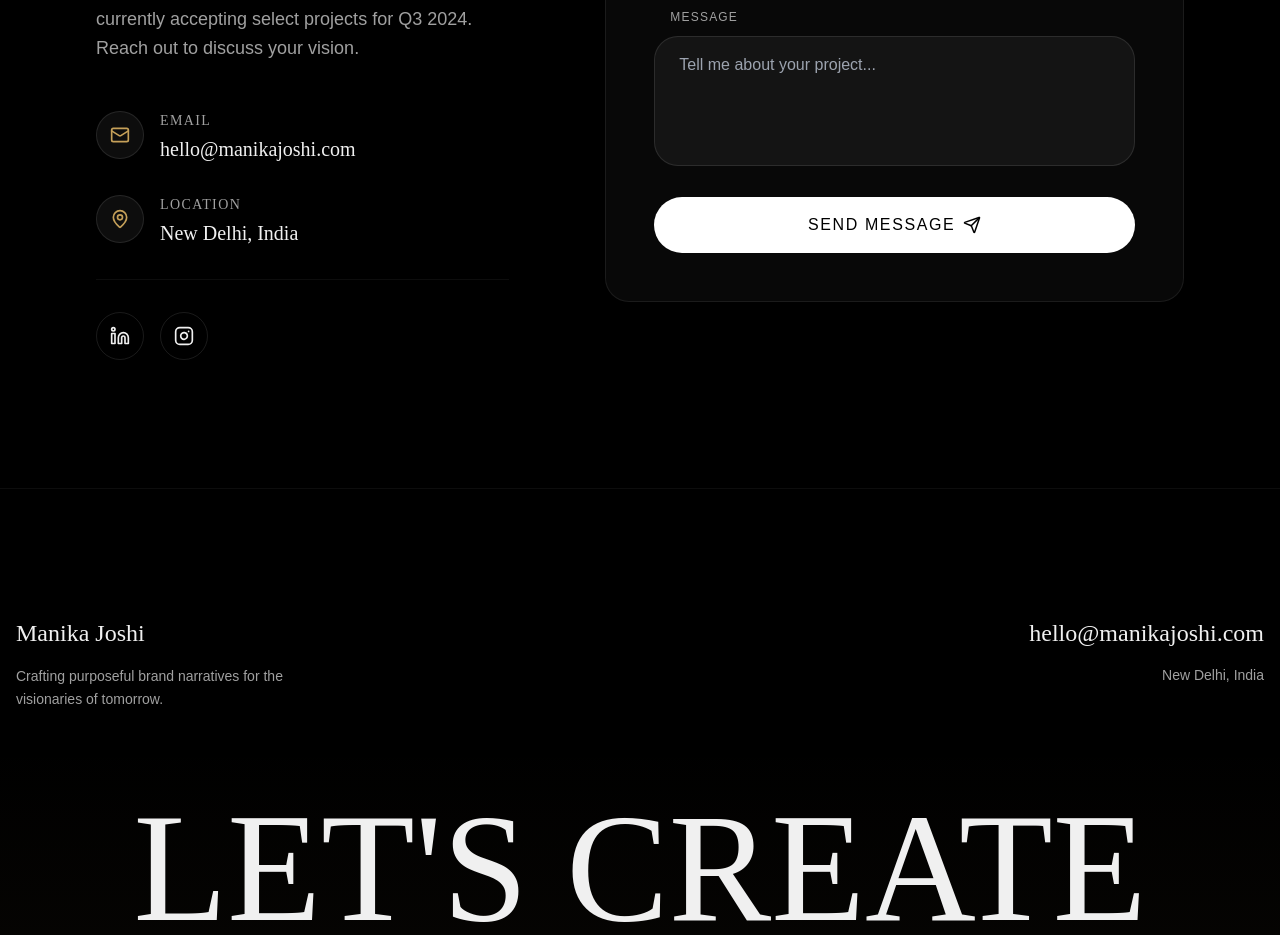
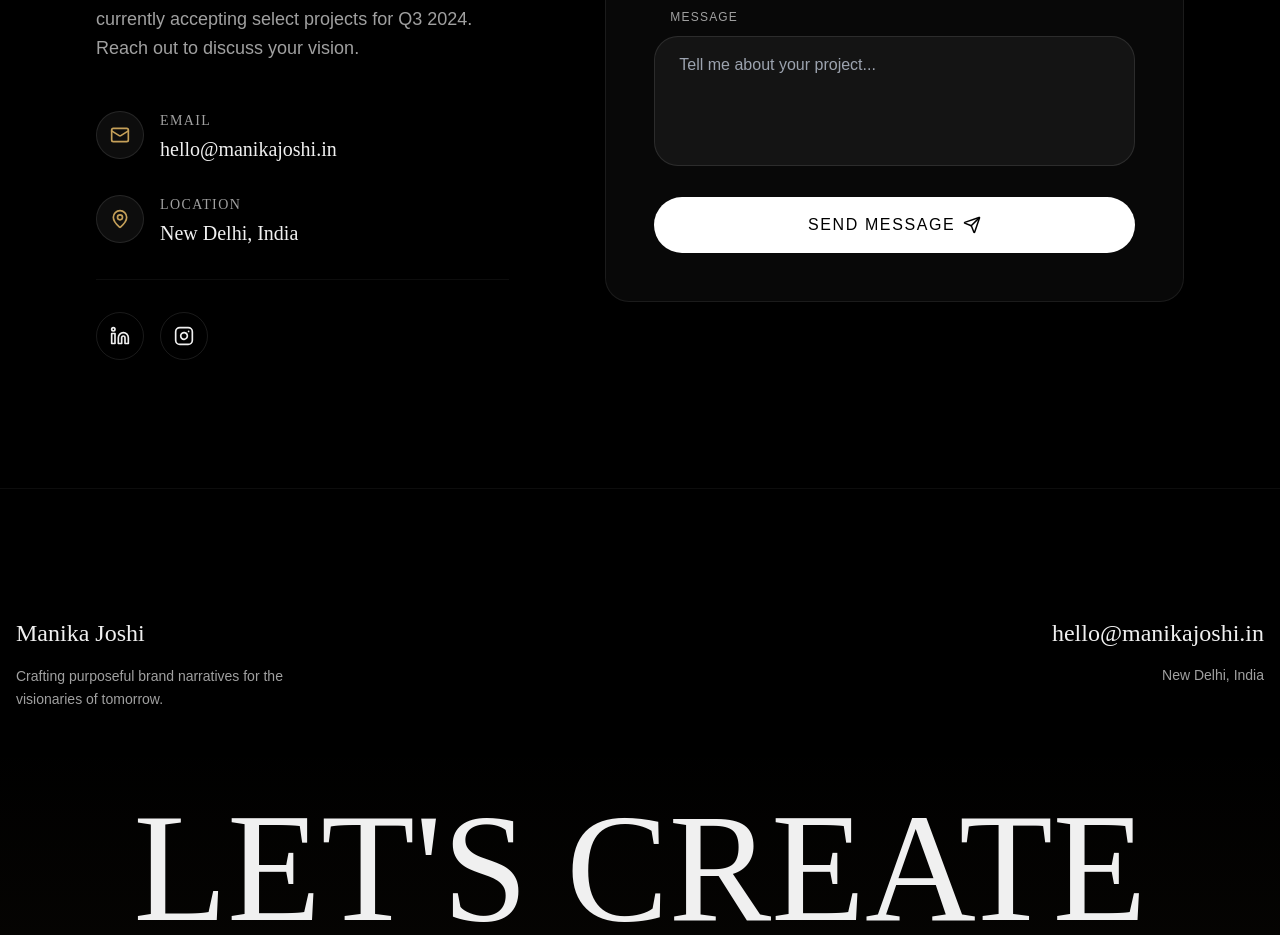
Before and after one commit to codeXsahil/manikajoshiportfolio, a React (Vite) app: page / in a window 1280 px wide. Shown: the part 10800-11735 px from the top of the page. Built offline with nearby package versions, Linux system fonts and the light colour scheme.

Commit message:
Update task tracking and final sync

```diff
--- a/src/components/Contact.jsx
+++ b/src/components/Contact.jsx
@@ -68,7 +68,7 @@ const Contact = () => {
                                 </div>
                                 <div>
                                     <h4 className="text-sm uppercase tracking-widest text-dim mb-1">Email</h4>
-                                    <a href="mailto:hello@manikajoshi.com" className="text-xl font-serif hover:text-gold transition-colors">hello@manikajoshi.com</a>
+                                    <a href="mailto:hello@manikajoshi.in" className="text-xl font-serif hover:text-gold transition-colors">hello@manikajoshi.in</a>
                                 </div>
                             </div>
 
--- a/src/components/Footer.jsx
+++ b/src/components/Footer.jsx
@@ -15,7 +15,7 @@ const Footer = () => {
                     </div>
 
                     <div className="flex flex-col gap-4 text-right">
-                        <a href="mailto:hello@manikajoshi.com" className="text-xl md:text-2xl font-serif hover:text-gold transition-colors">hello@manikajoshi.com</a>
+                        <a href="mailto:hello@manikajoshi.in" className="text-xl md:text-2xl font-serif hover:text-gold transition-colors">hello@manikajoshi.in</a>
                         <p className="text-dim text-sm">New Delhi, India</p>
                     </div>
                 </div>
```
